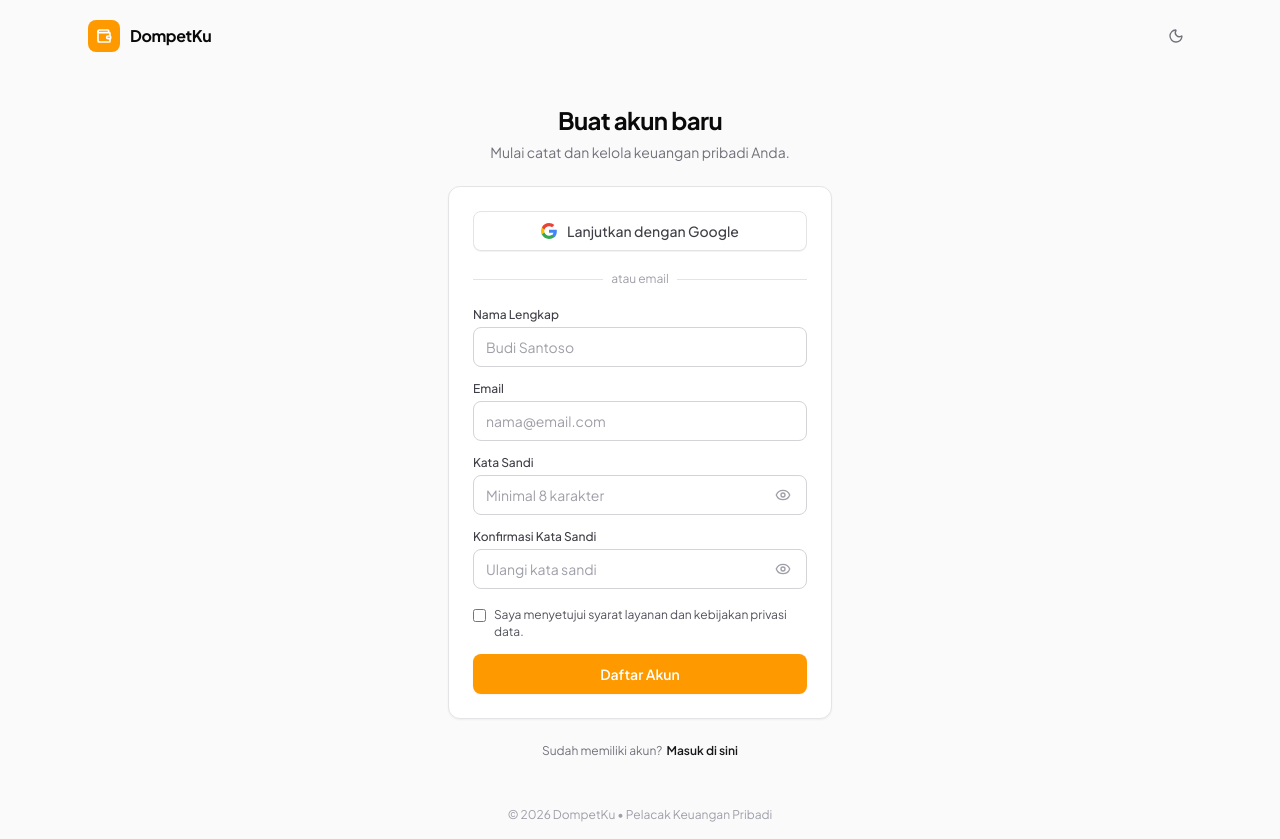
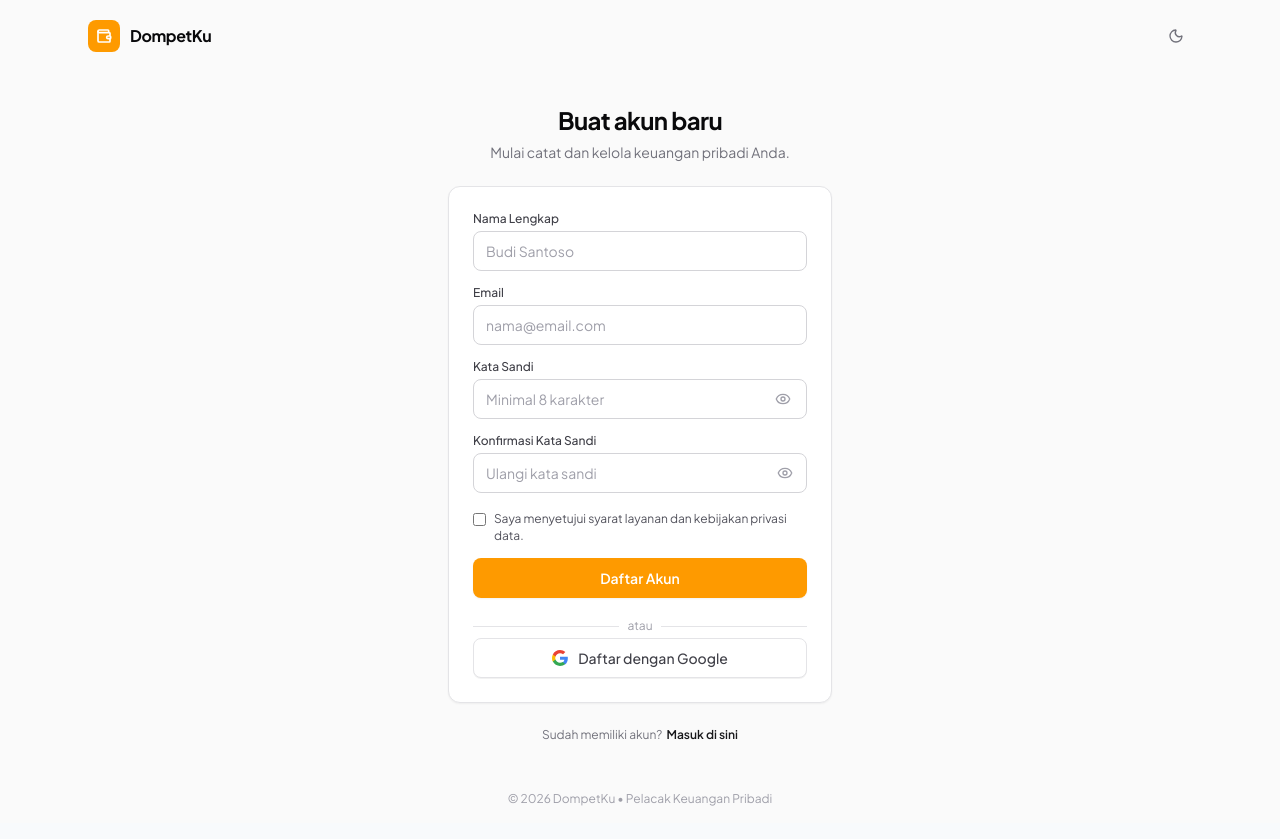
Before and after one commit to damisaviola/finku, a Next.js app: page /register in a window 1280 px wide. Built offline with nearby package versions, Linux system fonts and the light colour scheme; no server answers.

Commit message:
refactor: position Google OAuth button below email credentials form

```diff
--- a/src/app/(auth)/login/page.tsx
+++ b/src/app/(auth)/login/page.tsx
@@ -177,33 +177,6 @@ export default function LoginPage() {
           {/* Form Card */}
           <div className="rounded-xl border border-zinc-200 dark:border-zinc-800 bg-white dark:bg-zinc-900 p-6 shadow-xs space-y-5">
 
-            {/* Google OAuth Login */}
-            <button
-              type="button"
-              onClick={handleGoogleLogin}
-              disabled={isLoading || isGoogleLoading}
-              className="w-full flex items-center justify-center gap-2.5 h-10 px-4 rounded-lg border border-zinc-200 dark:border-zinc-800 bg-white dark:bg-zinc-900 hover:bg-zinc-50 dark:hover:bg-zinc-800/80 text-zinc-700 dark:text-zinc-200 font-medium text-sm transition-colors cursor-pointer disabled:opacity-50 shadow-2xs"
-            >
-              {isGoogleLoading ? (
-                <Loader2 className="h-4 w-4 animate-spin text-zinc-500" />
-              ) : (
-                <GoogleIcon className="h-4 w-4 shrink-0" />
-              )}
-              <span>Lanjutkan dengan Google</span>
-            </button>
-
-            {/* Divider */}
-            <div className="relative">
-              <div className="absolute inset-0 flex items-center">
-                <div className="w-full border-t border-zinc-200 dark:border-zinc-800" />
-              </div>
-              <div className="relative flex justify-center text-xs">
-                <span className="bg-white dark:bg-zinc-900 px-2 text-zinc-400">
-                  atau email
-                </span>
-              </div>
-            </div>
-
             {/* Error Message */}
             {errors.form && (
               <div className="p-3 rounded-lg bg-rose-50 dark:bg-rose-950/40 border border-rose-200 dark:border-rose-900 text-rose-700 dark:text-rose-300 text-xs flex items-start gap-2">
@@ -212,7 +185,7 @@ export default function LoginPage() {
               </div>
             )}
 
-            {/* Credentials Form */}
+            {/* Credentials Form (First) */}
             <form onSubmit={handleSubmit} autoComplete="on" className="space-y-4">
               {/* Email */}
               <div className="space-y-1.5">
@@ -313,8 +286,35 @@ export default function LoginPage() {
               </button>
             </form>
 
+            {/* Divider */}
+            <div className="relative">
+              <div className="absolute inset-0 flex items-center">
+                <div className="w-full border-t border-zinc-200 dark:border-zinc-800" />
+              </div>
+              <div className="relative flex justify-center text-xs">
+                <span className="bg-white dark:bg-zinc-900 px-2 text-zinc-400">
+                  atau
+                </span>
+              </div>
+            </div>
+
+            {/* Google OAuth Login (Now at the bottom) */}
+            <button
+              type="button"
+              onClick={handleGoogleLogin}
+              disabled={isLoading || isGoogleLoading}
+              className="w-full flex items-center justify-center gap-2.5 h-10 px-4 rounded-lg border border-zinc-200 dark:border-zinc-800 bg-white dark:bg-zinc-900 hover:bg-zinc-50 dark:hover:bg-zinc-800/80 text-zinc-700 dark:text-zinc-200 font-medium text-sm transition-colors cursor-pointer disabled:opacity-50 shadow-2xs"
+            >
+              {isGoogleLoading ? (
+                <Loader2 className="h-4 w-4 animate-spin text-zinc-500" />
+              ) : (
+                <GoogleIcon className="h-4 w-4 shrink-0" />
+              )}
+              <span>Masuk dengan Google</span>
+            </button>
+
             {/* Quick Demo Helper */}
-            <div className="pt-3 border-t border-zinc-100 dark:border-zinc-800 text-center">
+            <div className="pt-2 border-t border-zinc-100 dark:border-zinc-800 text-center">
               <button
                 type="button"
                 onClick={handleQuickDemoLogin}
--- a/src/app/(auth)/register/page.tsx
+++ b/src/app/(auth)/register/page.tsx
@@ -191,33 +191,6 @@ export default function RegisterPage() {
               </div>
             ) : (
               <>
-                {/* Google OAuth */}
-                <button
-                  type="button"
-                  onClick={handleGoogleRegister}
-                  disabled={isLoading || isGoogleLoading}
-                  className="w-full flex items-center justify-center gap-2.5 h-10 px-4 rounded-lg border border-zinc-200 dark:border-zinc-800 bg-white dark:bg-zinc-900 hover:bg-zinc-50 dark:hover:bg-zinc-800/80 text-zinc-700 dark:text-zinc-200 font-medium text-sm transition-colors cursor-pointer disabled:opacity-50 shadow-2xs"
-                >
-                  {isGoogleLoading ? (
-                    <Loader2 className="h-4 w-4 animate-spin text-zinc-500" />
-                  ) : (
-                    <GoogleIcon className="h-4 w-4 shrink-0" />
-                  )}
-                  <span>Lanjutkan dengan Google</span>
-                </button>
-
-                {/* Divider */}
-                <div className="relative">
-                  <div className="absolute inset-0 flex items-center">
-                    <div className="w-full border-t border-zinc-200 dark:border-zinc-800" />
-                  </div>
-                  <div className="relative flex justify-center text-xs">
-                    <span className="bg-white dark:bg-zinc-900 px-2 text-zinc-400">
-                      atau email
-                    </span>
-                  </div>
-                </div>
-
                 {/* Error */}
                 {errors.form && (
                   <div className="p-3 rounded-lg bg-rose-50 dark:bg-rose-950/40 border border-rose-200 dark:border-rose-900 text-rose-700 dark:text-rose-300 text-xs flex items-start gap-2">
@@ -226,7 +199,7 @@ export default function RegisterPage() {
                   </div>
                 )}
 
-                {/* Form */}
+                {/* Form (First) */}
                 <form onSubmit={handleSubmit} autoComplete="on" className="space-y-3.5">
                   {/* Name */}
                   <div className="space-y-1">
@@ -338,7 +311,7 @@ export default function RegisterPage() {
                         type="button"
                         onClick={() => setShowConfirmPassword(!showConfirmPassword)}
                         aria-label={showConfirmPassword ? 'Sembunyikan sandi' : 'Tampilkan sandi'}
-                        className="absolute right-3 p-1 text-zinc-400 hover:text-zinc-600 dark:hover:text-zinc-200 transition-colors cursor-pointer"
+                        className="absolute right-3 p-0.5 text-zinc-400 hover:text-zinc-600 dark:hover:text-zinc-200 transition-colors cursor-pointer"
                       >
                         {showConfirmPassword ? (
                           <EyeOff className="h-4 w-4" />
@@ -390,6 +363,33 @@ export default function RegisterPage() {
                     )}
                   </button>
                 </form>
+
+                {/* Divider */}
+                <div className="relative my-1">
+                  <div className="absolute inset-0 flex items-center">
+                    <div className="w-full border-t border-zinc-200 dark:border-zinc-800" />
+                  </div>
+                  <div className="relative flex justify-center text-xs">
+                    <span className="bg-white dark:bg-zinc-900 px-2 text-zinc-400">
+                      atau
+                    </span>
+                  </div>
+                </div>
+
+                {/* Google OAuth (Now at the bottom) */}
+                <button
+                  type="button"
+                  onClick={handleGoogleRegister}
+                  disabled={isLoading || isGoogleLoading}
+                  className="w-full flex items-center justify-center gap-2.5 h-10 px-4 rounded-lg border border-zinc-200 dark:border-zinc-800 bg-white dark:bg-zinc-900 hover:bg-zinc-50 dark:hover:bg-zinc-800/80 text-zinc-700 dark:text-zinc-200 font-medium text-sm transition-colors cursor-pointer disabled:opacity-50 shadow-2xs"
+                >
+                  {isGoogleLoading ? (
+                    <Loader2 className="h-4 w-4 animate-spin text-zinc-500" />
+                  ) : (
+                    <GoogleIcon className="h-4 w-4 shrink-0" />
+                  )}
+                  <span>Daftar dengan Google</span>
+                </button>
               </>
             )}
           </div>
```
